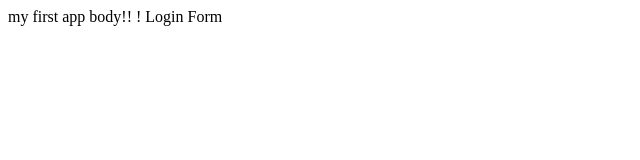
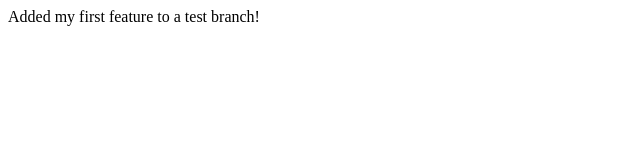
Before and after one commit to fergusr9/my-sample-app, a plain HTML site: page index.html in a window 1280 px wide. Shown: the full height of the page, 0-640 px from the left. Drawn offline with Linux system fonts and the light colour scheme.

Commit message:
Updated Index.html

```diff
--- a/index.html
+++ b/index.html
@@ -1,7 +1,5 @@
 <html>
 <title>My First App</title>
-<body>my first app body!! !
-    Login Form
-</body>
+<body>Added my first feature to a test branch!</body>
 
 </html>
```
